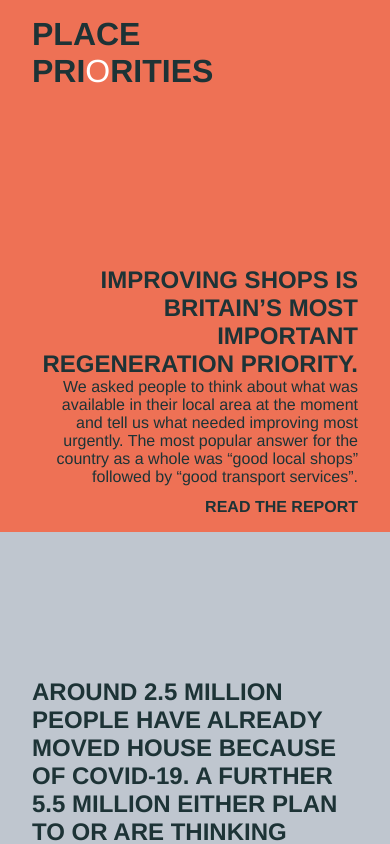
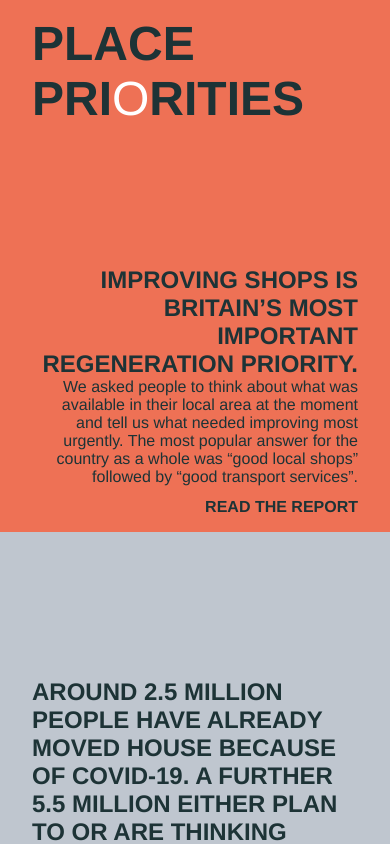
Before and after one commit to Demos-thinktank/urban-spaces, a Vue app: page / in a window 390 px wide. Shown: the top 844 px of the page. Built offline with nearby package versions, Linux system fonts and the light colour scheme; the HTML template or start-up script is replaced by a standard one.

Commit message:
Final responsive tweaks

```diff
--- a/src/App.vue
+++ b/src/App.vue
@@ -26,7 +26,6 @@ export default {
   font-family: Avenir, Helvetica, Arial, sans-serif;
   /* -webkit-font-smoothing: antialiased;
     -moz-osx-font-smoothing: grayscale; */
-  /* text-align: center; */
   color: #1d3336;
   min-height: 100vh;
   display: flex;
--- a/src/views/Home.vue
+++ b/src/views/Home.vue
@@ -64,6 +64,7 @@ export default {
 </script>
 
 <style scoped>
+
 .home {
   display: flex;
   flex-direction: column;
@@ -76,6 +77,11 @@ export default {
 
 .subtitle{
   text-transform: uppercase;
+}
+
+h1 {
+  font-size: 3em;
+  font-family: "Avenir Black", Avenir, Helvetica, Arial, sans-serif;
 }
 
 .section-1 {
@@ -94,13 +100,23 @@ export default {
   }
 }
 
+/* Collapse header size at small screen sizes */
+@media screen and (max-width: 320px) {
+  h1 {
+    font-size: 2em;
+  }
+
+  .section-1_left {
+    margin-bottom: 30px;
+  }
+}
+
 .section-1_left {
   display: flex;
   flex-direction: column;
   width: 30vw;
   min-width: max-content;
   margin-right: 5rem;
-  height: 4em;
 }
 
 .section-1_right {
```
